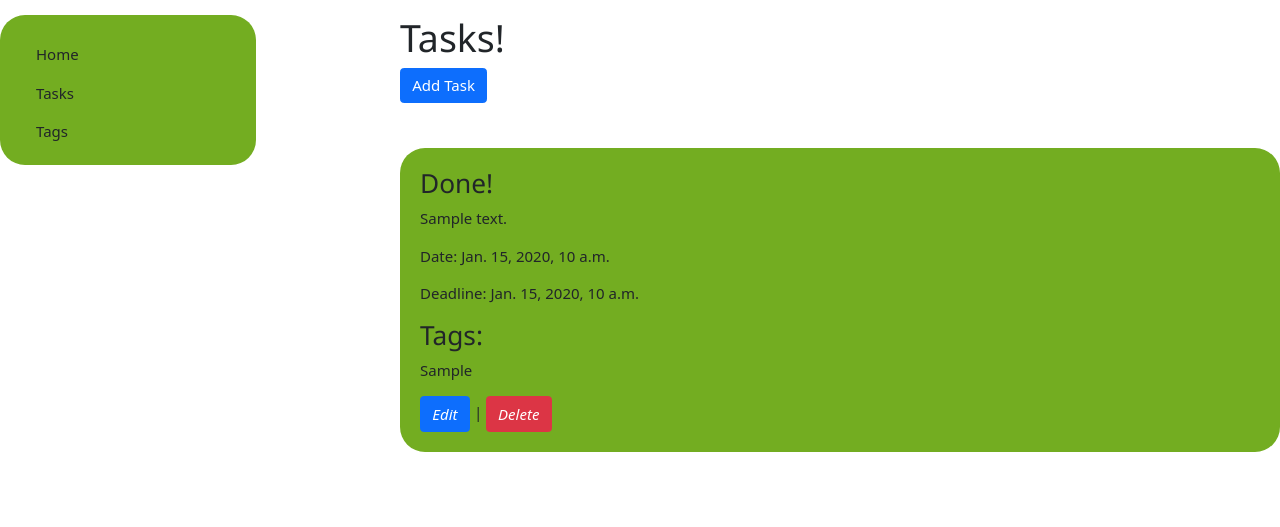
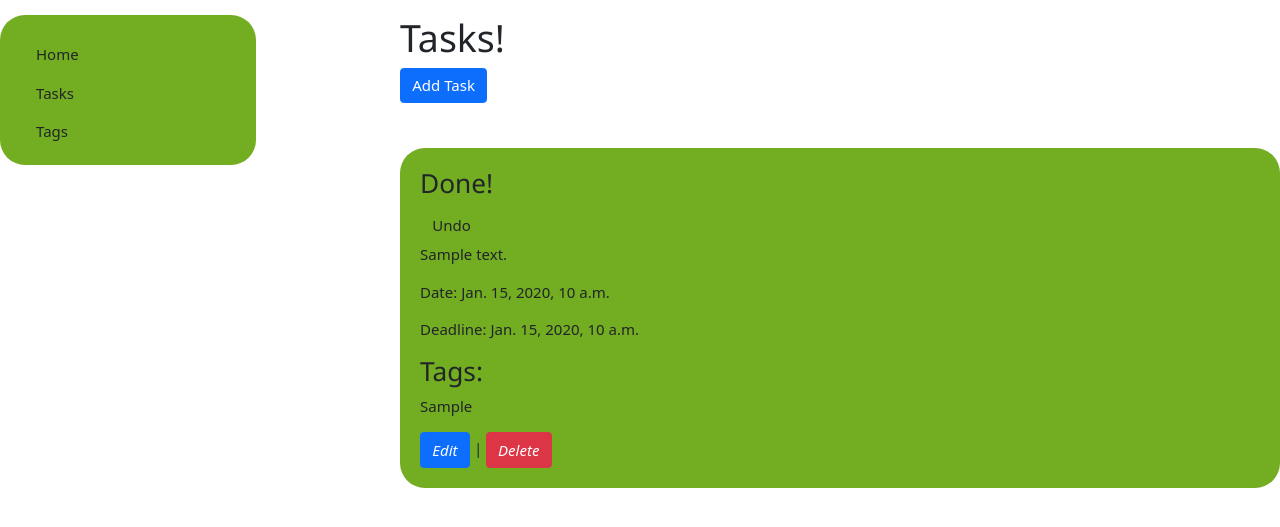
Before and after one commit to 4Dream-UA/todo_list_practice, a Django app: page /tasks/ in a window 1280 px wide. Shown: the top 527 px of the page. Run offline with Django 5.2, Linux system fonts and the light colour scheme; tables that the repository leaves empty hold one stand-in row (values such as "Sample post").

Commit message:
Add urls to undo and complete

```diff
--- a/templates/catalog/tasks_list.html
+++ b/templates/catalog/tasks_list.html
@@ -10,9 +10,12 @@
     <div style="border-radius: 25px; background: #73AD21; padding: 20px;">
       {% if task.do_status %}
         <h3 class="w3-border-light-green">Done!</h3>
+        <a class="btn w3-btn" href="{% url 'catalog:undo_task' pk=task.id %}">Undo</a>
       {% else %}
         <h3 class="w3-border-yellow">Progress!</h3>
+        <a class="btn w3-btn" href="{% url 'catalog:complete_task' pk=task.id %}">Complete</a>
       {% endif %}
+      <br>
       <p>{{ task.content }}</p>
       <p>Date: {{ task.date }}</p>
       <p>Deadline: {{ task.deadline }}</p>
```
